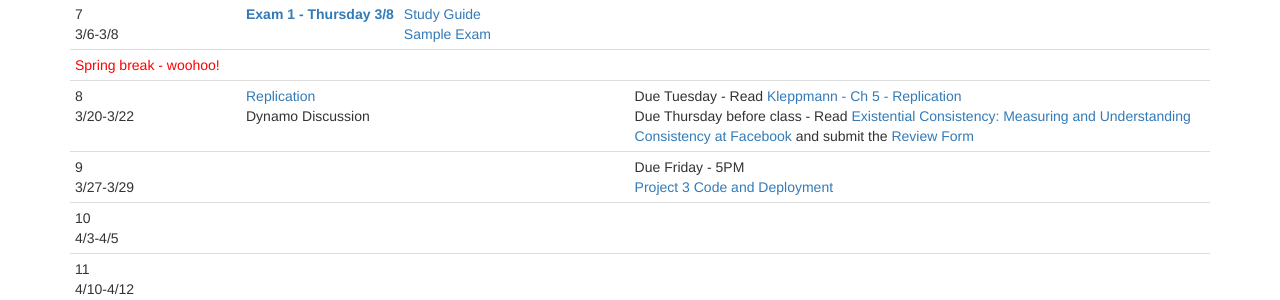
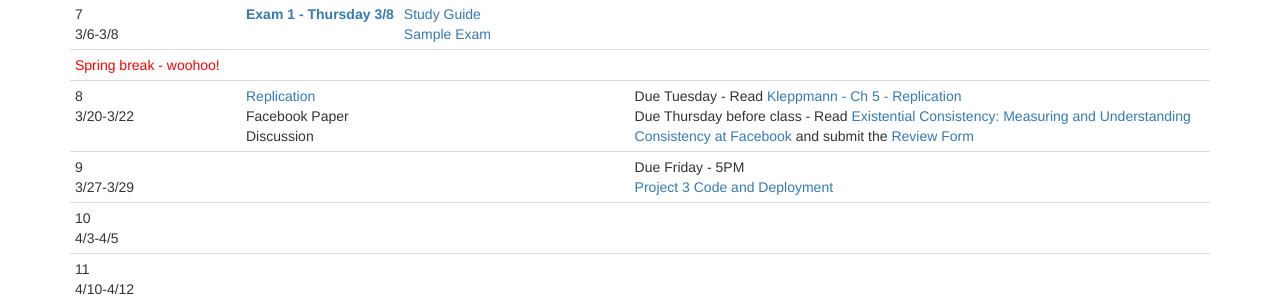
Before and after one commit to CS682-S18/cs682-s18.github.io, a Jekyll site: the page built from schedule.html, in a window 1280 px wide and 900 px high, scrolled down 577 px. Shown: the part 301-601 px from the top of the window. Built offline with Jekyll 4.4.1, drawn with Linux system fonts in a browser that asks for light colours.

Commit message:
add facebook paper

```diff
--- a/schedule.html
+++ b/schedule.html
@@ -131,7 +131,7 @@ title: Schedule
 			<td>8<br/>3/20-3/22</td>
 			<td>
 				<a href="https://docs.google.com/presentation/d/13sozhq5sCQwtUUkyWVP8x2iP1lhJCWVKJY2rREgbxTc/edit?usp=sharing">Replication</a><br/>
-				Dynamo Discussion<br/>
+				Facebook Paper Discussion<br/>
 			</td>
 			<td>
 			</td>
```
